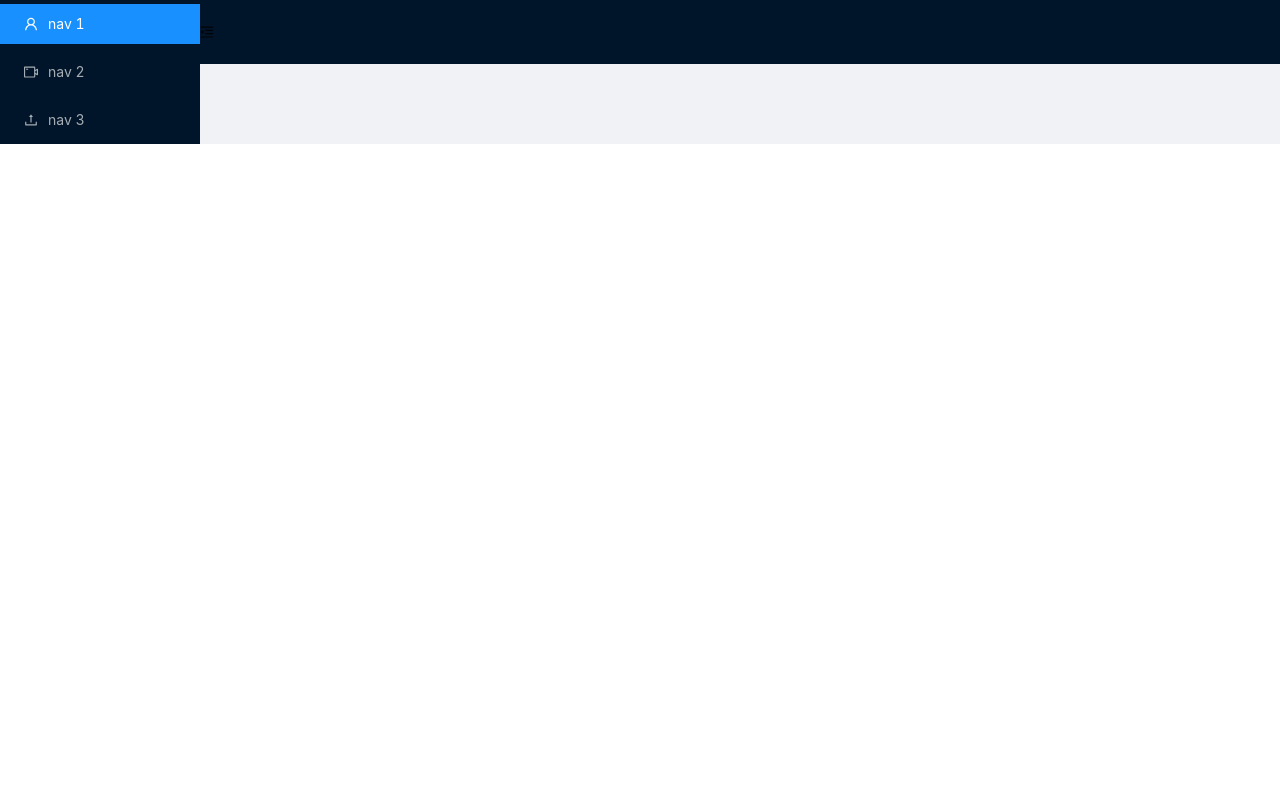
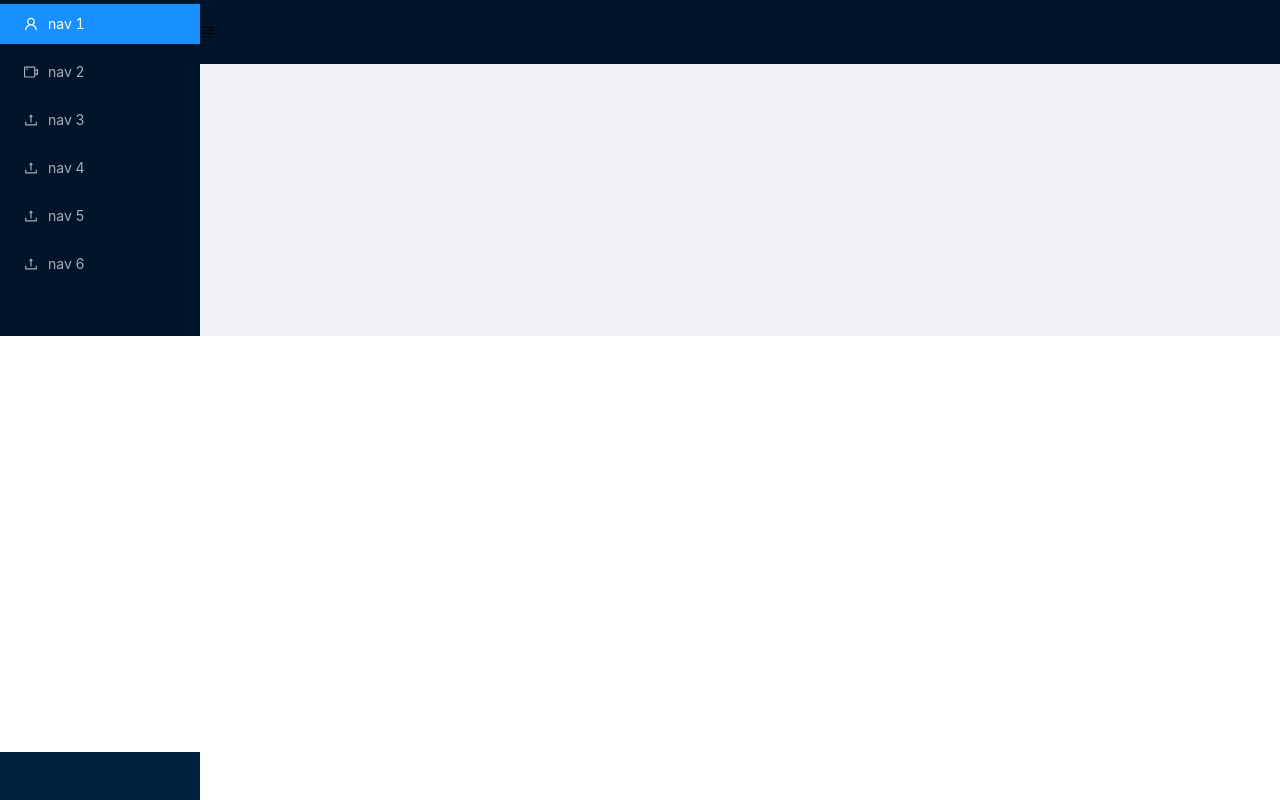
Before and after one commit to zhw-wei/hello-world-react, a React (Create React App) app: page /#/ in a window 1280 px wide. Built offline with nearby package versions, Linux system fonts and the light colour scheme.

Commit message:
修改样式

```diff
--- a/src/components/login/Login.tsx
+++ b/src/components/login/Login.tsx
@@ -5,7 +5,7 @@ export default class Login extends Component {
   render() {
       return <>
         <h2>login</h2>
-        <Button type='primary'>登陆</Button>
+        <Button type='primary'>登陆</Button><br/>
       </>
   }
 }
--- /dev/null
+++ b/src/components/sandBox/NewSandBox.module.scss
@@ -0,0 +1,24 @@
+.sandBox {
+
+    #components-layout-demo-custom-trigger .trigger {
+        padding: 0 24px;
+        font-size: 18px;
+        line-height: 64px;
+        cursor: pointer;
+        transition: color 0.3s;
+      }
+
+      #components-layout-demo-custom-trigger .trigger:hover {
+        color: #1890ff;
+      }
+
+      #components-layout-demo-custom-trigger .logo {
+        height: 32px;
+        margin: 16px;
+        background: rgba(255, 255, 255, 0.3);
+      }
+
+      .site-layout .site-layout-background {
+        background: #fff;
+      }
+}
--- a/src/components/sandBox/NewsSandBox.tsx
+++ b/src/components/sandBox/NewsSandBox.tsx
@@ -1,6 +1,7 @@
 import React, { Component } from 'react';
 import { Outlet } from 'react-router-dom';
 import { Layout, Menu } from 'antd';
+import Style from './NewSandBox.module.scss'
 
 
 import SideMenu from './sideMenu/SideMenu';
@@ -8,15 +9,15 @@ import TopHeader from './topHeader/TopHeader';
 
 export default class NewSandBox extends Component {
   render() {
-    return <>
+    return <div className={Style.sandBox}>
       <Layout>
         <SideMenu />
         <Layout className='site-layout'>
           <TopHeader />
+          <Outlet />
         </Layout>
       </Layout>
 
-      <Outlet />
-    </>
+    </div>
   }
 }
--- /dev/null
+++ b/src/components/sandBox/sideMenu/SideMenu.module.scss
@@ -0,0 +1,20 @@
+.sideMenu{
+
+    #components-layout-demo-custom-trigger .trigger {
+        padding: 0 24px;
+        font-size: 18px;
+        line-height: 64px;
+        cursor: pointer;
+        transition: color 0.3s;
+      }
+
+      #components-layout-demo-custom-trigger .trigger:hover {
+        color: #1890ff;
+      }
+
+      #components-layout-demo-custom-trigger .logo {
+        height: 32px;
+        margin: 16px;
+        background: rgba(255, 255, 255, 0.3);
+      }
+}
--- a/src/components/sandBox/sideMenu/SideMenu.tsx
+++ b/src/components/sandBox/sideMenu/SideMenu.tsx
@@ -8,12 +8,27 @@ import {
     UploadOutlined,
 } from '@ant-design/icons';
 
+import style from './SideMenu.module.scss'
+
 const { Header, Sider, Content } = Layout;
 
-export default class SideMenu extends Component {
+type StateType={
+    collapsed: boolean
+}
+
+export default class SideMenu extends Component <any, StateType>{
+
+    state={collapsed: false}
+
+    toggle = () => {
+        this.setState({
+          collapsed: !this.state.collapsed,
+        });
+      };
+
     render() {
-        return <>
-            <Sider trigger={null} collapsible >
+        return <div className={style.sideMenu}>
+            <Sider trigger={this.toggle} collapsible collapsed={this.state.collapsed}>
                 <div className="logo" />
                 <Menu theme="dark" mode="inline" defaultSelectedKeys={['1']}>
                     <Menu.Item key="1" icon={<UserOutlined />}>
@@ -25,8 +40,17 @@ export default class SideMenu extends Component {
                     <Menu.Item key="3" icon={<UploadOutlined />}>
                         nav 3
                     </Menu.Item>
+                    <Menu.Item key="4" icon={<UploadOutlined />}>
+                        nav 4
+                    </Menu.Item>
+                    <Menu.Item key="5" icon={<UploadOutlined />}>
+                        nav 5
+                    </Menu.Item>
+                    <Menu.Item key="6" icon={<UploadOutlined />}>
+                        nav 6
+                    </Menu.Item>
                 </Menu>
             </Sider>
-        </>;
+        </div>;
     }
 }
--- /dev/null
+++ b/src/components/sandBox/topHeader/TopHeader.module.scss
@@ -0,0 +1,5 @@
+.topHeader{
+    .site-layout .site-layout-background {
+        background: #fff;
+      }
+}
--- a/src/components/sandBox/topHeader/TopHeader.tsx
+++ b/src/components/sandBox/topHeader/TopHeader.tsx
@@ -8,14 +8,16 @@ import {
   UploadOutlined,
 } from '@ant-design/icons';
 
+import style from './TopHeader.module.scss'
+
 const { Header, Sider, Content } = Layout;
 
 export default class TopHeader extends Component {
     render() {
-        return <>
+        return <div className={style.topHeader}>
         <Header className="site-layout-background" style={{ padding: 0 }}>
             <MenuFoldOutlined/>
           </Header>
-        </>;
+        </div>;
     }
 }
```
